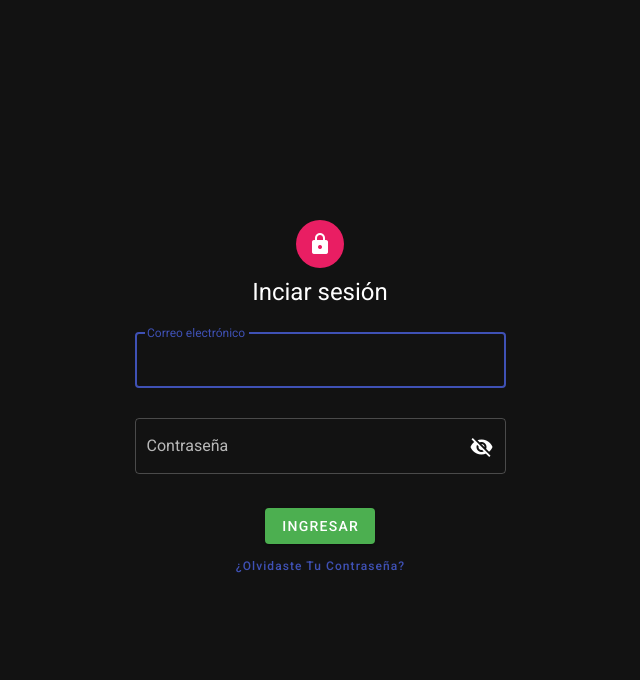
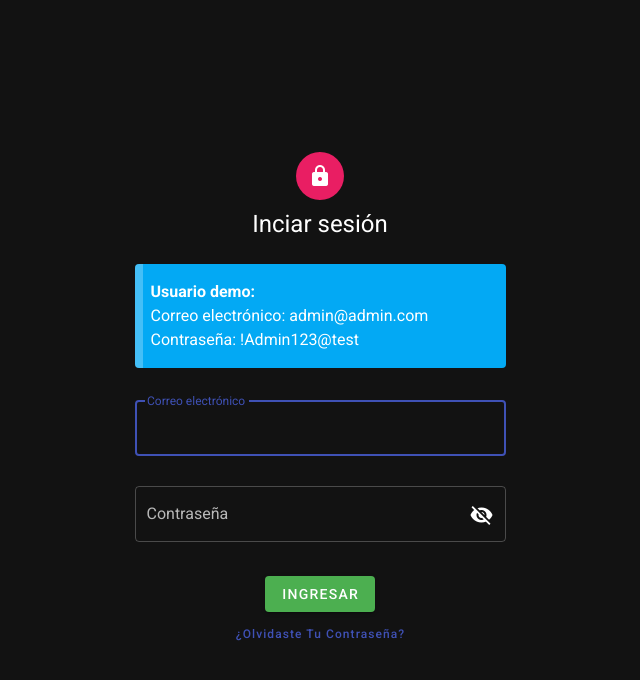
Before and after one commit to alvarosacari/practice-tasks-20200606, a Nuxt app: page /login in a window 1280 px wide. Shown: the top 680 px of the page, without its empty margins (320-960 px from the left). Built offline with nearby package versions, Linux system fonts and the light colour scheme; what v-mask would draw is missing.

Commit message:
demo user  email and password has been added

```diff
--- a/pages/login.vue
+++ b/pages/login.vue
@@ -9,6 +9,11 @@
       <h1 class="headline mt-2 mb-6">
         Inciar sesión
       </h1>
+      <v-alert type="info" class="text-left mb-8" border="left" :icon="false">
+        <div><strong>Usuario demo:</strong></div>
+        <div>Correo electrónico: admin@admin.com</div>
+        <div>Contraseña: !Admin123@test</div>
+      </v-alert>
       <loginForm />
       <div class="mt-2 text--secondary">
         <v-btn
```
